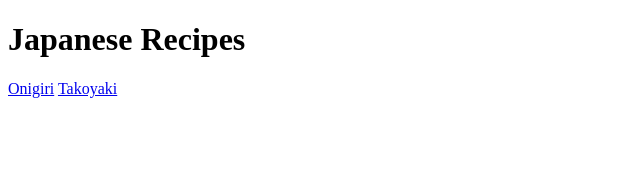
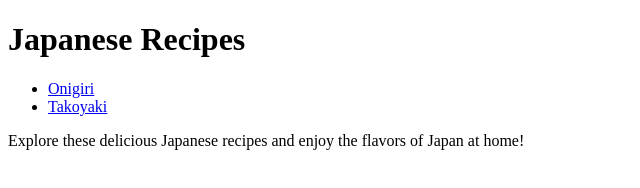
Before and after one commit to tokimasa-hub/odin-recipes, a plain HTML site: page index.html in a window 1280 px wide. Shown: the whole page, without its empty margins (0-640 px from the left). Drawn offline with Linux system fonts and the light colour scheme.

Commit message:
added picture of takoyaki and onigiri, added links to recipes in index.html, added alt text to images

```diff
--- a/index.html
+++ b/index.html
@@ -7,7 +7,10 @@
 </head>
 <body>
     <h1>Japanese Recipes</h1>
-    <a href="recipes/onigiri.html">Onigiri</a>
-    <a href="recipes/takoyaki.html">Takoyaki</a>
+    <ul>
+        <li><a href="recipes/onigiri.html">Onigiri</a></li>
+        <li><a href="recipes/takoyaki.html">Takoyaki</a></li>
+    </ul>
+    <p>Explore these delicious Japanese recipes and enjoy the flavors of Japan at home!</p>
 </body>
 </html>
```
Also changed, not shown: recipes/takoyaki.html (+1 -0 lines), images/onigir.webp (added), images/takoyaki.jpeg (added).
